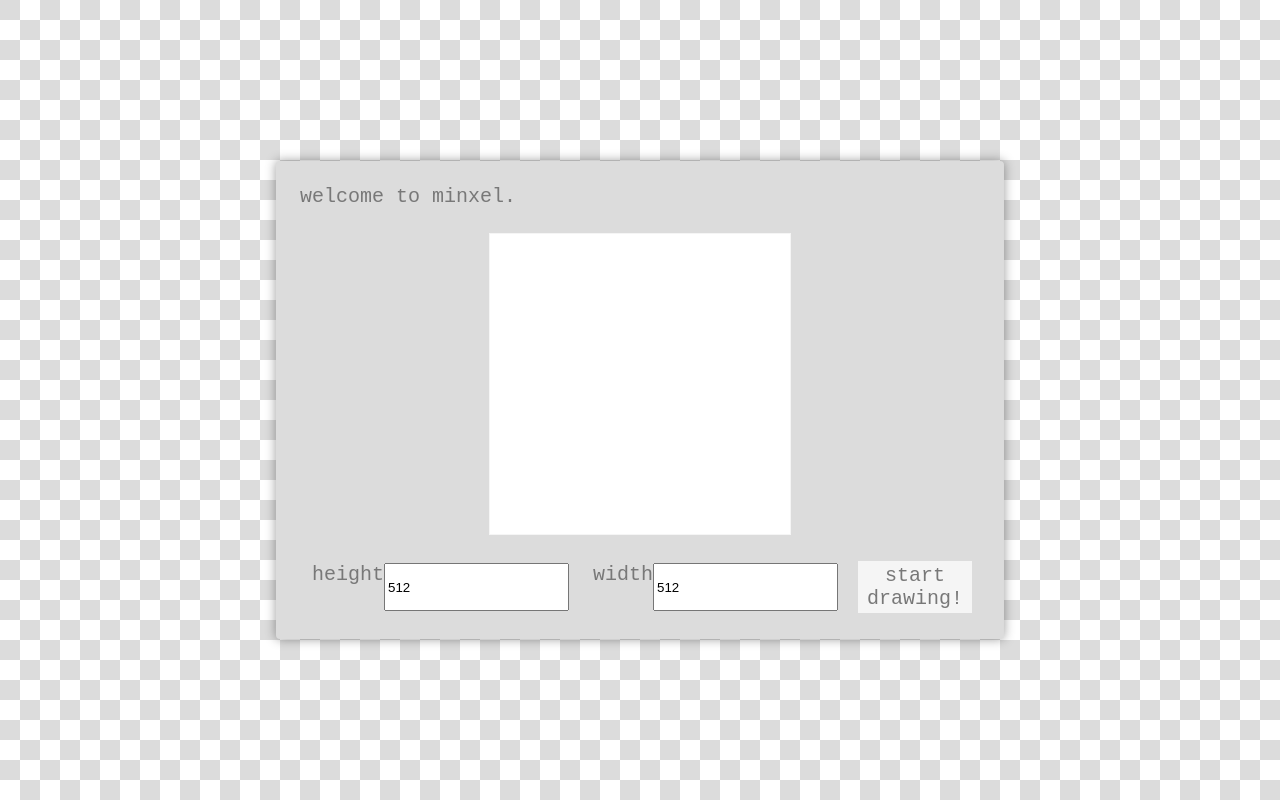
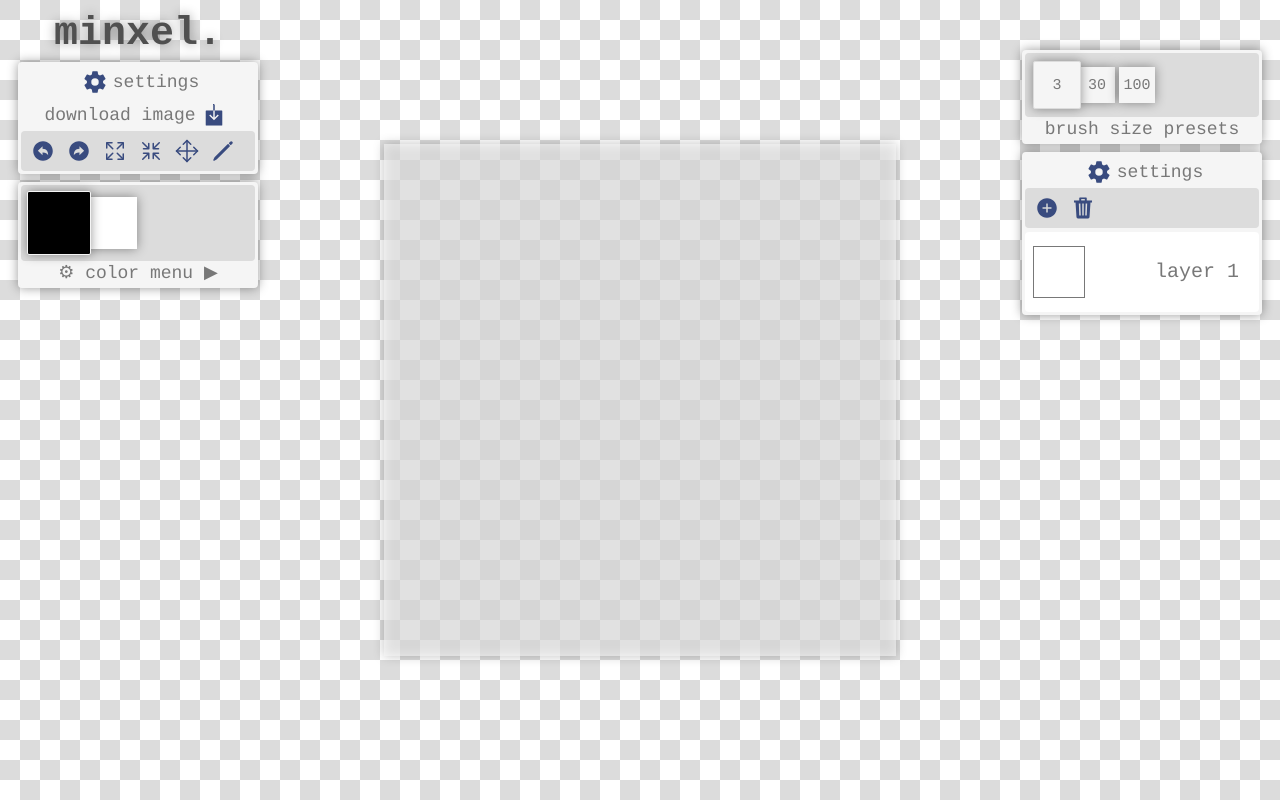
Before and after one commit to cyan-oj/minxel, a React (Vite) app: page / in a window 1280 px wide. Built offline with nearby package versions, Linux system fonts and the light colour scheme.

Commit message:
css updates

```diff
--- a/src/App.jsx
+++ b/src/App.jsx
@@ -2,7 +2,7 @@ import { useState } from 'react';
 import Workspace from './Workspace/Workspace'
 
 function App() {
-	const [showWorkspace, setShowWorkspace] = useState( false )
+	const [showWorkspace, setShowWorkspace] = useState( true ) //todo: set true in prod
 	const [ width, setWidth ] = useState( 512 )
 	const [ height, setHeight ] = useState( 512 )
 	const [ backgroundColor, setBackgroundColor ] = useState([ 100, 100, 100 ])
--- a/src/Workspace/Layers.jsx
+++ b/src/Workspace/Layers.jsx
@@ -1,9 +1,9 @@
 import { useRef, useState } from "react"
 import LayerPreview from "./LayerPreview"
 import "./Layers.css"
-import { ReactComponent as AddIcon } from "../assets/icons/outline-icons/add-outline.svg"
-import { ReactComponent as TrashIcon } from "../assets/icons/outline-icons/trash-outline.svg"
-import { ReactComponent as SettingsIcon } from '../assets/icons/outline-icons/settings-outline.svg'
+import { ReactComponent as AddIcon } from "../assets/icons/sharp-icons/add-circle-sharp.svg"
+import { ReactComponent as TrashIcon } from "../assets/icons/sharp-icons/trash-sharp.svg"
+import { ReactComponent as SettingsIcon } from '../assets/icons/sharp-icons/settings-sharp.svg'
 import ToolButton from "./ToolButton"
 
 function Layers({ layers, stroke, activeLayer, dispatch }) {
--- a/src/Workspace/ToolButton.jsx
+++ b/src/Workspace/ToolButton.jsx
@@ -2,7 +2,7 @@ import { useEffect, useState } from "react"
 import { ReactComponent as PinnedIcon } from '../assets/icons/outline-icons/pin-sharp.svg'
 import { ReactComponent as UnPinnedIcon } from '../assets/icons/outline-icons/pin-outline.svg'
 
-function ToolButton({ buttonText, Icon, showTools, state = false, action, dispatch, clickFunction}) {
+function ToolButton({ buttonText, Icon, showTools, state = false, action, dispatch, clickFunction, shortcutText = "" }) {
   const [ pinned, setPinned ] = useState( true );
 
   useEffect(() => {
@@ -10,21 +10,29 @@ function ToolButton({ buttonText, Icon, showTools, state = false, action, dispat
   }, [pinned, state])
 
   return (
-    <>
-      { (showTools || pinned) &&
-          <div className="tool-button" >
-        { showTools &&
-          <div onClick={e => setPinned( !pinned )} className="tool-name" >
-            { pinned ? <PinnedIcon className="icon" /> : <UnPinnedIcon className="icon" /> }
+    <div className="tool-button">
+      { showTools &&
+      <>
+        <div onClick={() => setPinned( !pinned )} className="tool-name">
+          { pinned ? <PinnedIcon className="icon" /> : <UnPinnedIcon className="icon" /> }
+        </div>
+        <div className="tool-details">
+          <div className="tool-name">
             { buttonText }
           </div>
-        }
-        <button id={ buttonText } onClick={ dispatch ? (e => dispatch({ type: action })) : clickFunction } className={ state ? "tool-icon-active" : "tool-icon" }>
-          <Icon className="icon"/>
-        </button>
+          <div className="shortcut">
+            { shortcutText }
+          </div>
         </div>
+      </>
       }
-    </>
+      { (showTools || pinned) &&
+        <Icon
+          className={ state ? "icon-active" : "icon" }
+          onClick={ dispatch ? (e => dispatch({ type: action })) : clickFunction }
+        />
+      }
+    </div>
   )
 }
 
--- a/src/Workspace/Workspace.css
+++ b/src/Workspace/Workspace.css
@@ -81,36 +81,22 @@ canvas {
 .tool-toggles {
   display: flex;
   flex-wrap: wrap;
-  align-items: flex-start;
+  align-items: stretch;
   width: 100%;
   border-radius: 4px;
   padding: 8px 4px;
   background-color: var(--base);
 }
-.tool-button {
-  flex: 1 1 auto;
-  display: flex;
-  justify-content: space-between;
-}
 .tool-name {
   display: flex;
   align-items: center;
+  margin: 8px 0px;
 }
-.tool-icon, .tool-icon-active {
-  width: 40px;
-  height: 40px;
-  margin: 4px;
-  border-radius: 20px;
-}
-.tool-icon:hover, .tool-icon-active:hover {
-  border-radius: 20px;
-  margin: 4px;
-}
-.tool-icon:active {
-  background-color: var(--active);
-}
-.tool-icon-active {
-  background-color: var(--active);
+.tool-button {
+	display: flex;
+	align-items: center;
+	justify-content: space-between;;
+	cursor: pointer;
 }
 
 #app-info {
--- a/src/Workspace/Workspace.jsx
+++ b/src/Workspace/Workspace.jsx
@@ -1,4 +1,4 @@
-import { useState, useLayoutEffect, useEffect, useRef, useReducer } from 'react'
+import { useState, useEffect, useRef, useReducer } from 'react'
 import { getStroke, drawPoint, getAttributes, redraw, createLayer } from '../utils/glHelpers.js'
 import { rgbToGL } from '../utils/colorConvert.js'
 import Palette from './Palette.jsx'
@@ -6,13 +6,15 @@ import Brushes from './Brushes.jsx'
 import Layers from './Layers.jsx'
 import ToolButton from './ToolButton.jsx'
 import './Workspace.css'
-import { ReactComponent as UndoIcon } from '../assets/icons/outline-icons/arrow-undo-outline.svg'
-import { ReactComponent as RedoIcon } from '../assets/icons/outline-icons/arrow-redo-outline.svg'
-import { ReactComponent as DownloadIcon } from '../assets/icons/outline-icons/download-outline.svg'
+import { ReactComponent as UndoIcon } from '../assets/icons/sharp-icons/arrow-undo-circle-sharp.svg'
+import { ReactComponent as RedoIcon } from '../assets/icons/sharp-icons/arrow-redo-circle-sharp.svg'
+import { ReactComponent as DownloadIcon } from '../assets/icons/sharp-icons/download-sharp.svg'
+
 import { ReactComponent as ZoomInIcon } from '../assets/icons/outline-icons/expand-outline.svg'
 import { ReactComponent as ZoomOutIcon } from '../assets/icons/outline-icons/contract-outline.svg'
 import { ReactComponent as PanIcon } from '../assets/icons/outline-icons/move-outline.svg'
-import { ReactComponent as SettingsIcon } from '../assets/icons/outline-icons/settings-outline.svg'
+
+import { ReactComponent as SettingsIcon } from '../assets/icons/sharp-icons/settings-sharp.svg'
 import { ReactComponent as PenIcon } from '../assets/icons/outline-icons/pencil-outline.svg'
 
 const defaultPalette = [
@@ -67,12 +69,6 @@ const workSpaceReducer = ( state, action ) => {
     case "togglePressure":
       return { ...state, pressure: !state.pressure }
     case "addColor":
-      for ( const swatch of state.colors ) {
-        if( swatch === payload ) {
-          console.error('color already in palette')
-          return { ...state };
-        }
-      }
       return { ...state, colors: [ ...state.colors, payload ], activeColor: state.colors.length}
     case "layers":
       return { ...state, layers: [ ...payload ]}
@@ -87,13 +83,8 @@ const workSpaceReducer = ( state, action ) => {
     case "deleteLayer":
       const newLayers = [...state.layers]
       const newStrokeHistory = { ...state.strokeHistory }
-      console.log({ payload, newStrokeHistory })
-
-      const removed = newLayers.splice( payload, 1 )
-      delete newStrokeHistory[removed[0].id]
-
-      console.log( payload, removed[0], newStrokeHistory )
-      // todo: update stroke history
+      const [ removed ] = newLayers.splice( payload, 1 )
+      delete newStrokeHistory[removed.id]
       return { ...state, layers: [ ...newLayers], activeLayer: 0, strokeHistory: newStrokeHistory }
     case "replaceColor":
       const colors = [...state.colors]
@@ -216,7 +207,7 @@ function Workspace( props ) {
     if ( !strokeHistory[ layers[activeLayer].id ] || strokeHistory[ layers[activeLayer].id ].strokes.length < 1 ) return
 
     const newStrokeHistory = { ...strokeHistory }
-    const newRedoCache = [...redoCache ]
+    const newRedoCache = [ ...redoCache ]
     const stroke = newStrokeHistory[ layers[activeLayer].id ].strokes.pop()
     newRedoCache.push({ layer: layers[activeLayer], stroke: stroke })
     dispatch({ type: "strokeHistory", payload: newStrokeHistory })
@@ -230,7 +221,7 @@ function Workspace( props ) {
     if ( stroke.points.length > 0 ) {
       const newStrokeHistory = { ...strokeHistory }
       newStrokeHistory[ layer.id]
-        ? newStrokeHistory[ layer.id ].strokes.push(stroke)
+        ? newStrokeHistory[ layer.id ].strokes.push( stroke )
         : newStrokeHistory[ layer.id ] = { context: layer.context, strokes: [ stroke ] }
         dispatch({ type: "strokeHistory", payload: newStrokeHistory })
     }
--- a/src/index.css
+++ b/src/index.css
@@ -9,7 +9,7 @@
 	--shadow: rgba(0, 0, 0, 0.4);
 	--canvas-bg: rgba(245, 245, 245, 0.6);	;
 
-	font-family: 'Courier New', Courier, monospace;
+	font-family: Courier, monospace;
 	font-size: 20px;
 	line-height: 24px;
 	font-weight: 500;
@@ -69,7 +69,6 @@ button {
 	margin: 0.1em 0.4em;
 	padding: 0.1em 0.4em;
 	position: relative;
-
 }
 button:hover {
 	z-index: 20;
@@ -146,13 +145,18 @@ input[type='range']::-moz-range-thumb {
 	border: solid 1px var(--alt)
 }
 
-.icon {
+.icon, .icon-active {
 	fill: var(--accent);
 	stroke: var(--accent);
 	width: 24px;
 	height: 24px;
+	margin: 0px 6px;
 }
-.icon:hover .icon-active {
+.icon:hover {
 	fill: var(--active);
 	stroke: var(--active);
 }
+.icon-active {
+	fill: var(--active);
+	stroke: var(--active);
+}
```
Also changed, not shown: src/Workspace/ColorSliders.jsx (+6 -6 lines).
